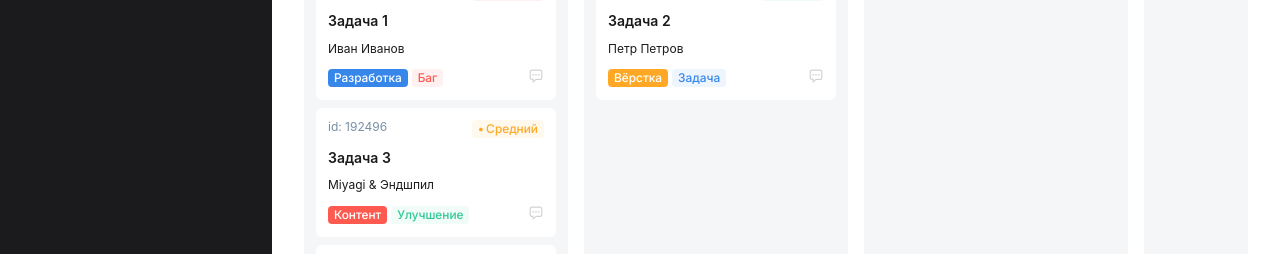
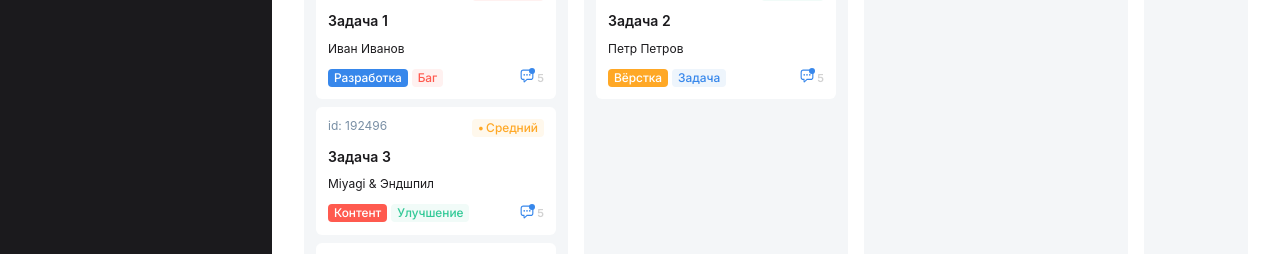
Before and after one commit to Vladimir-Seropol/kanban-task-tracker1, a Next.js app: page /projects/slug in a window 1280 px wide. Shown: the part 540-794 px from the top of the page. Built offline with nearby package versions, Linux system fonts and the light colour scheme.

Commit message:
feat: added CommentsCount in CardTask

```diff
--- a/src/components/CardTask/index.tsx
+++ b/src/components/CardTask/index.tsx
@@ -5,6 +5,7 @@ import style from './style.module.css';
 import Priority from '@/components/Priority/Priority';
 import TaskType from '@/components/TaskType/TaskType';
 import TaskComponent from '@/components/TaskComponent/TaskComponent';
+import CommentsCounter from '@/components/CommentsCounter/CommentsCounter';
 
 interface Task {
   id: number;
@@ -59,7 +60,7 @@ const CardTask: React.FC<CardTaskProps> = ({ task, onDragEnd }) => {
           {task?.task_type && <TaskType id={task?.task_type} />}
         </div>
         <div className={style.comment}>
-          <img src="/icon_comment.svg" alt="Комментарий" />
+          <CommentsCounter count={5} />
         </div>
       </div>
     </div>
```
